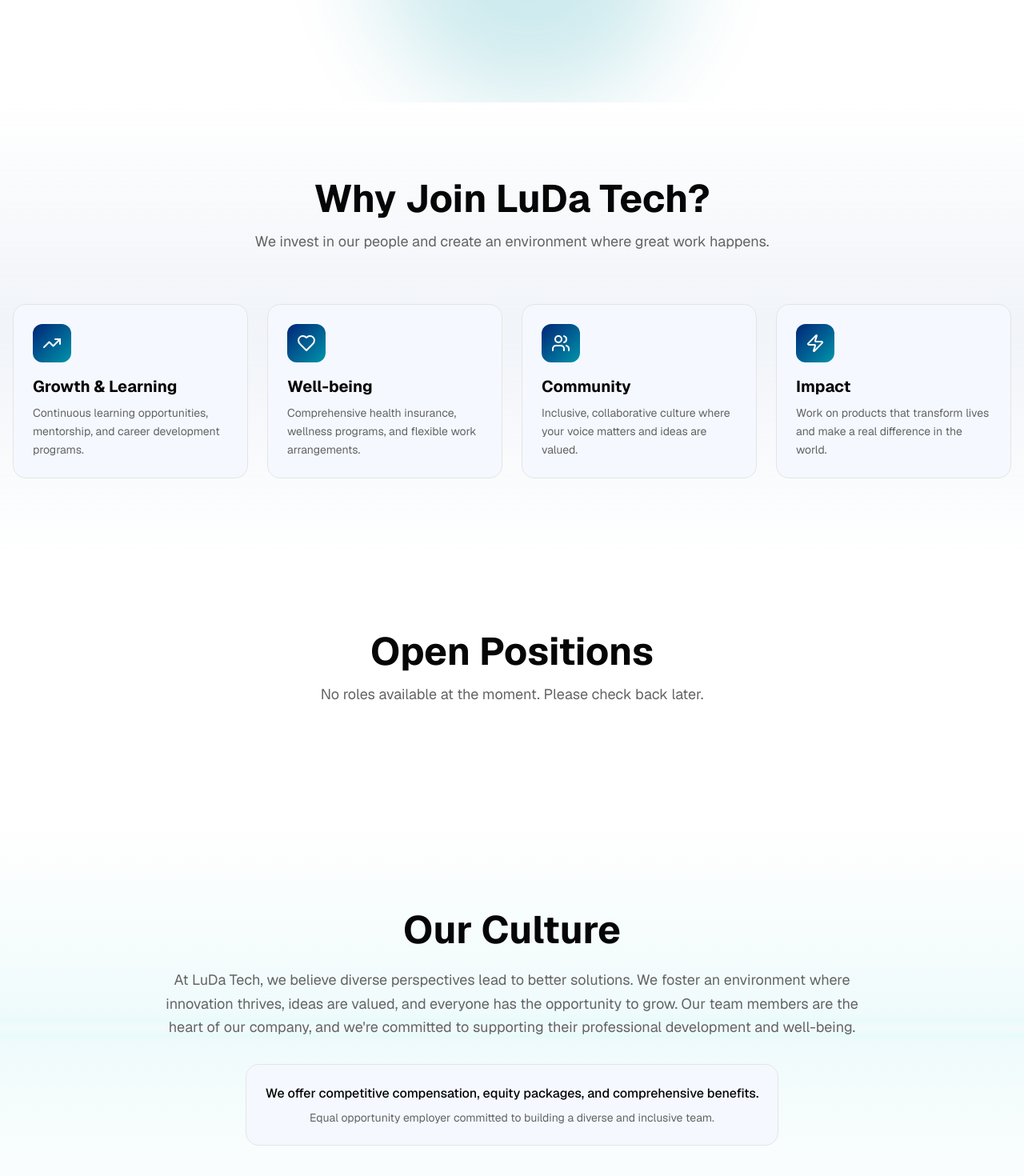
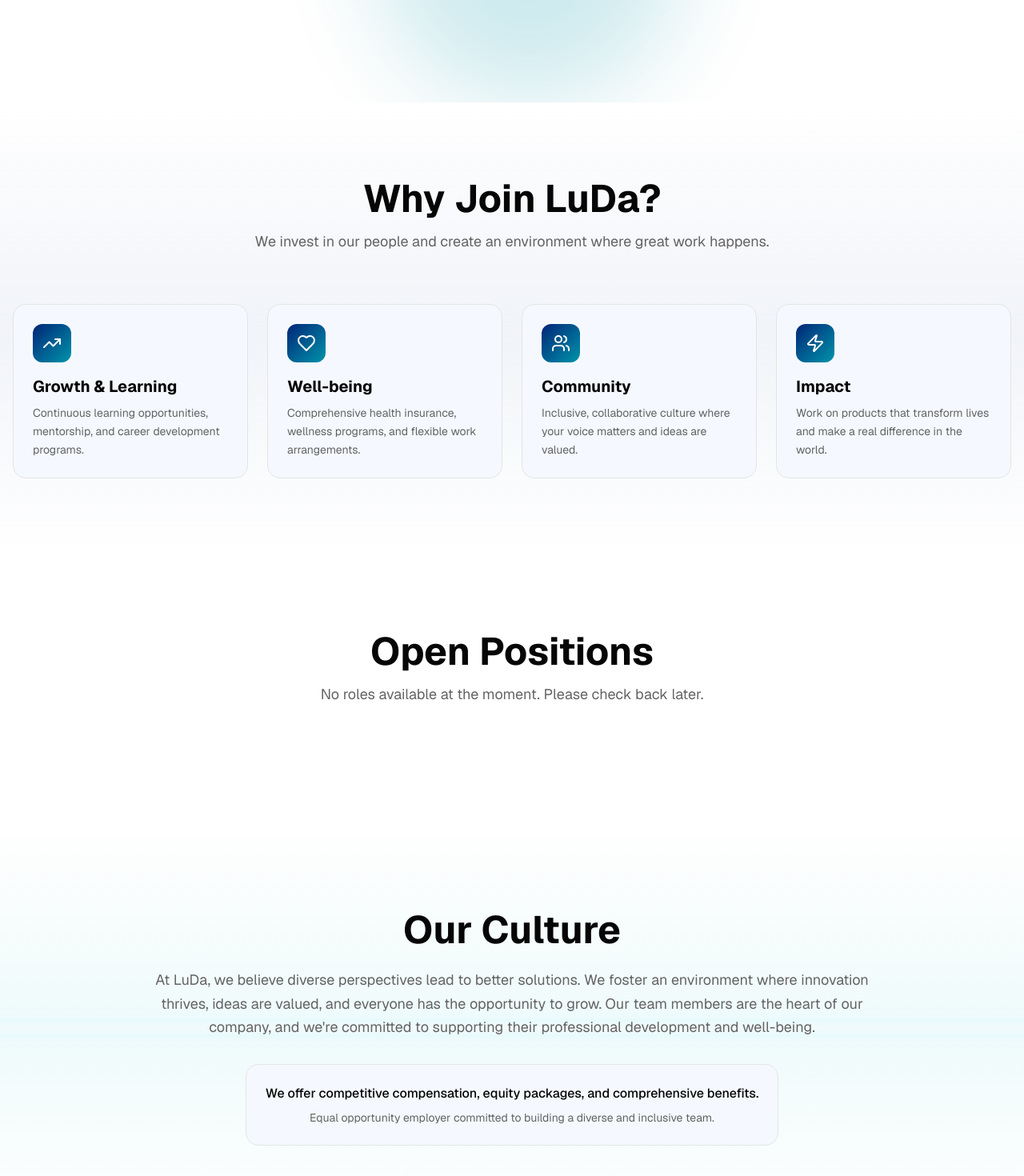
Before and after one commit to deantosh/luda_tech, a Next.js app: page /careers in a window 1280 px wide. Shown: the part 672-2142 px from the top of the page at 80% size. Built offline with nearby package versions, Linux system fonts and the light colour scheme.

Commit message:
feat(page): update the Careers page UI

```diff
--- a/app/careers/page.tsx
+++ b/app/careers/page.tsx
@@ -217,7 +217,7 @@ export default function CareersPage() {
             transition={{ duration: 0.5 }}
             className="text-center mb-16"
           >
-            <h2 className="text-4xl sm:text-5xl font-bold text-foreground mb-4">Why Join LuDa Tech?</h2>
+            <h2 className="text-4xl sm:text-5xl font-bold text-foreground mb-4">Why Join LuDa?</h2>
             <p className="text-lg text-muted-foreground max-w-2xl mx-auto">
               We invest in our people and create an environment where great work happens.
             </p>
@@ -276,7 +276,7 @@ export default function CareersPage() {
               Our Culture
             </h2>
             <p className="text-lg text-muted-foreground leading-relaxed mb-8">
-              At LuDa Tech, we believe diverse perspectives lead to better solutions. We foster an environment where innovation thrives, ideas are valued, and everyone has the opportunity to grow. Our team members are the heart of our company, and we're committed to supporting their professional development and well-being.
+              At LuDa, we believe diverse perspectives lead to better solutions. We foster an environment where innovation thrives, ideas are valued, and everyone has the opportunity to grow. Our team members are the heart of our company, and we're committed to supporting their professional development and well-being.
             </p>
             <div className="inline-block p-6 rounded-xl bg-card border border-border">
               <p className="text-foreground font-medium mb-2">We offer competitive compensation, equity packages, and comprehensive benefits.</p>
```
